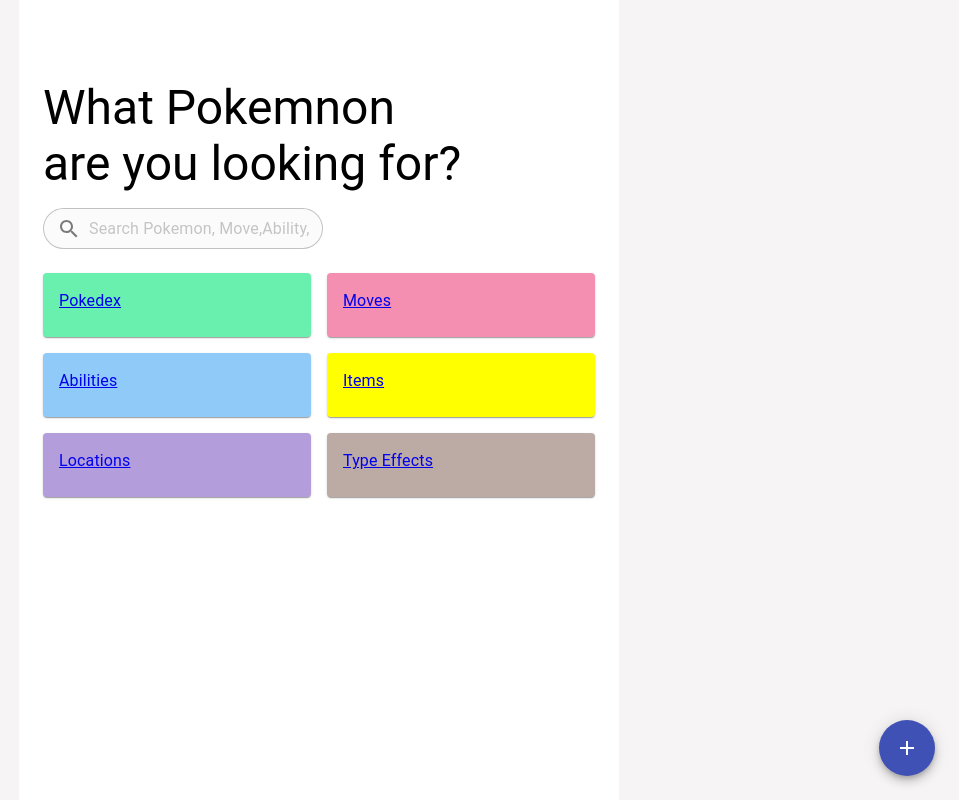
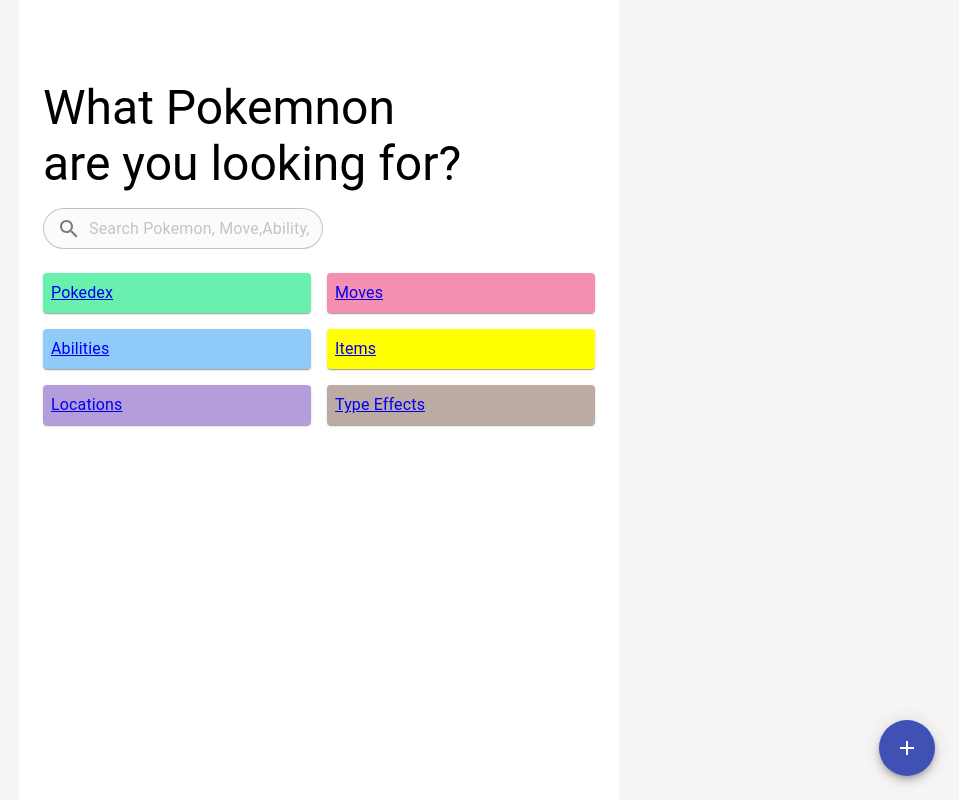
Before and after one commit to husenEF/pokedex, a React (Create React App) app: page / in a window 1280 px wide. Shown: the whole page, without its empty margins (321-1280 px from the left). Built offline with nearby package versions, Linux system fonts and the light colour scheme; no server answers.

Commit message:
add style, finish the item

```diff
--- a/src/Layouts/Footer/index.jsx
+++ b/src/Layouts/Footer/index.jsx
@@ -11,7 +11,7 @@
     marginRight: theme.spacing(1),
   },
   fab: {
-    position: 'absolute',
+    position: 'fixed',
     bottom: theme.spacing(2),
     right: theme.spacing(2),
   }
--- a/src/pages/Home/Box/index.jsx
+++ b/src/pages/Home/Box/index.jsx
@@ -16,6 +16,12 @@
     root: {
       justifyContent: "center,",
       color: "white",
+    },
+    cardContent: {
+      padding: theme.spacing(1),
+      "&:last-child": {
+        padding: theme.spacing(1),
+      },
     },
     green: {
       // backgroundColor: theme.palette
@@ -47,7 +53,7 @@
   return (
     // <Card className={classes[color]}>
     <Card className={cslx(classes.root, classes[color], className)}>
-      <CardContent>
+      <CardContent className={classes.cardContent}>
         {children ? (
           children
         ) : (
--- a/src/pages/Pokedex/BoxDetail/index.jsx
+++ b/src/pages/Pokedex/BoxDetail/index.jsx
@@ -1,11 +1,14 @@
 import React, { useEffect, useState } from "react";
+import { Link } from "react-router-dom";
 import { Grid, Typography } from "@material-ui/core";
 
 import Api from "../../../service/api";
 import { Spinner, Tags } from "../../../Components";
 
+import useStyles from "./style";
+
 const BoxDetail = ({ name }) => {
-  //   const rende
+  const classes = useStyles();
   const [loading, setLoading] = useState(true);
   const [data, setData] = useState(null);
 
@@ -27,16 +30,17 @@
   };
 
   if (loading) return <Spinner />;
-  console.log(`here ${name}`, { data });
   return (
-    <Grid container>
+    <Grid container className={classes.gridContainer}>
       <Grid item xs={12}>
-        <Typography>{name}</Typography>
+        <Typography variant="h5" component={Link} to={`/pokemon/${name}`}>
+          {name}
+        </Typography>
       </Grid>
-      <Grid item xs={6}>
+      <Grid item xs={6} className={classes.tags}>
         {renderTag(data.types)}
       </Grid>
-      <Grid item xs={6}>
+      <Grid item xs={6} className={classes.images}>
         <img
           src={data.sprites.other["official-artwork"].front_default}
           style={{ maxHeight: 100 }}
--- /dev/null
+++ b/src/pages/Pokedex/BoxDetail/style.js
@@ -0,0 +1,17 @@
+import { makeStyles } from "@material-ui/core";
+const useStyles = makeStyles((theme) => {
+  return {
+    gridContainer: {},
+    tags: {
+      display: "flex",
+      flexDirection: "column",
+      justifyContent: "flex-end",
+    },
+    images: {
+      display: "flex",
+      justifyContent: "flex-end",
+    },
+  };
+});
+
+export default useStyles;
```
